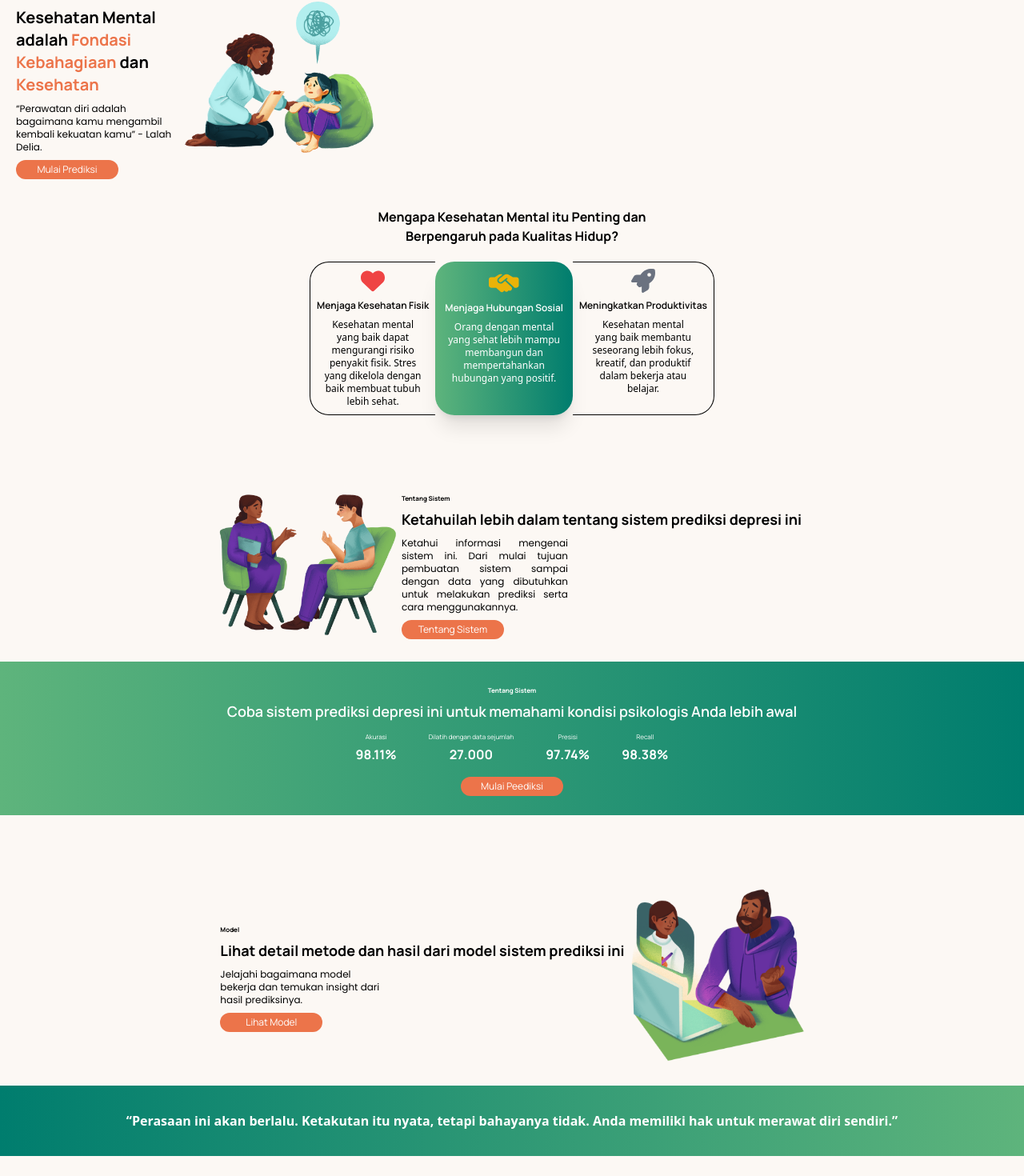
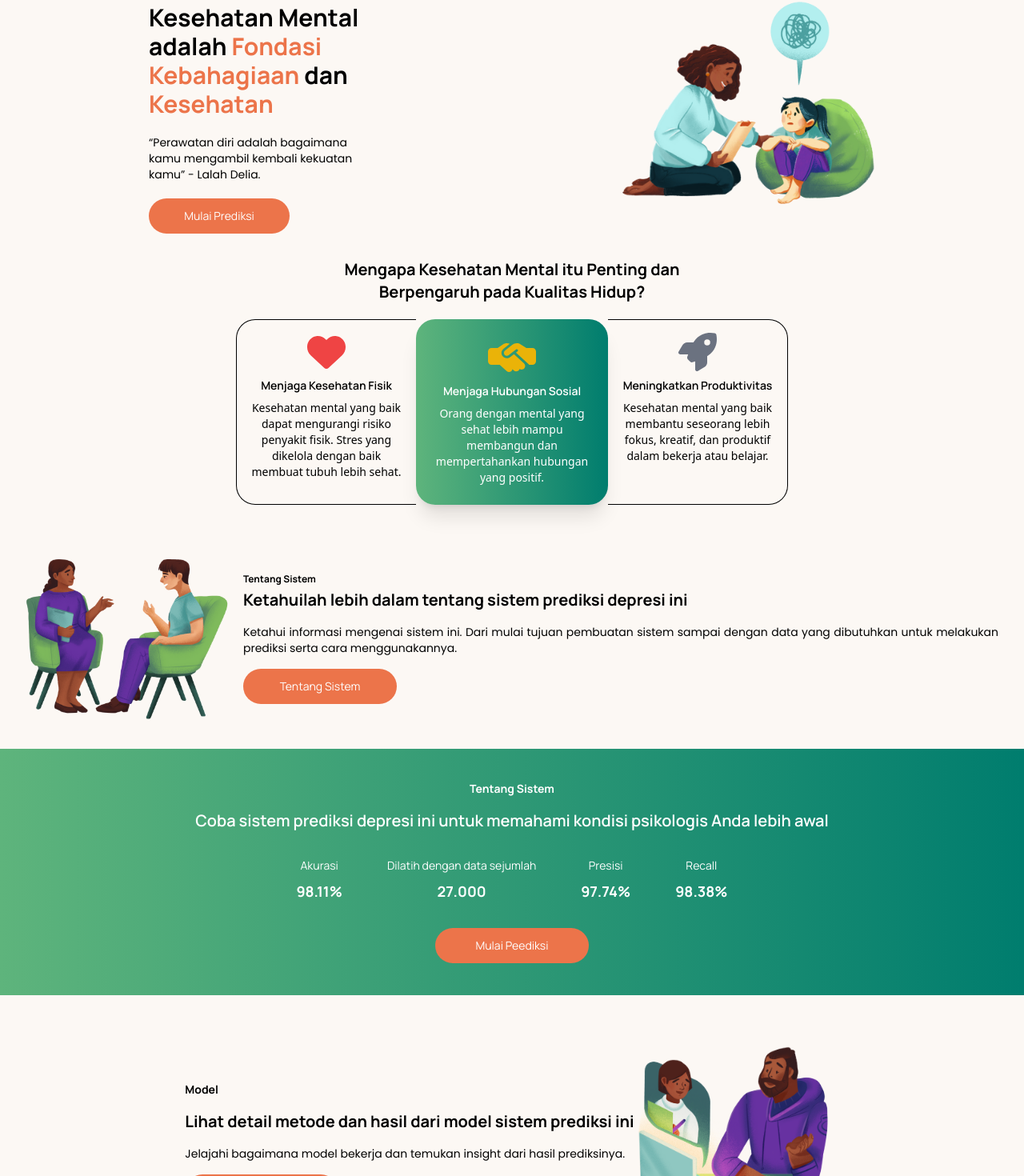
Before and after one commit to injanisgg/mhealth, a React (Vite) app in the folder frontend-react/: page / in a window 1280 px wide. Shown: the part 92-1562 px from the top of the page at 80% size. Built offline with nearby package versions, Linux system fonts and the light colour scheme.

Commit message:
add responsive

```diff
--- a/frontend-react/src/components/DepressionForm.jsx
+++ b/frontend-react/src/components/DepressionForm.jsx
@@ -133,7 +133,7 @@ function DepressionForm() {
       {result && (
         <div className={`mt-6 p-4 border rounded-xl shadow-md
         ${result.status === "error" ? "bg-red-50 border-red-500"
-          : result.prediction === 1 ? "bg-button border-black"
+          : result.prediction === 1 ? "bg-red-600 border-black"
           : 'bg-gradient-to-r from-light-green to-thick-green'}` }>
           {result.status === "success" ? (
             <div className="flex flex-col justify-around text-center items-center text-white gap-5">
--- a/frontend-react/src/components/Footer.jsx
+++ b/frontend-react/src/components/Footer.jsx
@@ -2,18 +2,19 @@ import React from 'react'
 
 function Footer() {
   return (
-    <div className='w-full mt-20 sm:mt-12 bg-gradient-to-r from-light-green to-thick-green p-10 sm:p-5'>
-      <div className="flex justify-evenly text-white">
+    <div className='w-full mt-20 sm:mt-12 mb-0 bg-gradient-to-r from-light-green to-thick-green p-10 sm:p-2 md:p-5'>
+      <div className="flex flex-col items-center gap-5">
+        <div className="flex gap-10 sm:gap-8 md:gap-12 text-white">
           <div className="flex flex-col gap-3">
               <h1 className='text-lg font-main font-bold'>Myndcure</h1>
-            <div className='flex flex-col text-xs sm:text-[8px] font-thin'>
+              <div className='flex flex-col gap-5 sm:gap-0 md:gap-2 text-xs sm:text-[8px] md:text-sm font-normal sm:font-thin md:font-extralight'>
                   <span>Temukan depresimu lebih cepat</span>
                   <span>Temukan Pertolongan lebih cepat</span>
               </div>
           </div>
           <div className="flex flex-col gap-3">
               <h1 className='text-base font-main font-medium'>Halaman</h1>
-            <div className='flex flex-col text-xs sm:text-[8px] font-thin font-secondary'>
+              <div className='flex flex-col gap-5 sm:gap-0 md:gap-2 text-xs sm:text-[8px] md:text-sm font-normal sm:font-thin md:font-extralight font-secondary'>
                   <a href='/'>Beranda</a>
                   <a href='/about'>Tentang Sistem</a>
                   <a href='/predict'>Prediksi</a>
@@ -22,7 +23,7 @@ function Footer() {
           </div>
           <div className="flex flex-col gap-3">
               <h1 className='text-base font-main font-medium'>Kontak</h1>
-            <div className='flex flex-col text-xs sm:text-[8px] font-thin font-secondary'>
+              <div className='flex flex-col gap-5 sm:gap-0 md:gap-2 text-xs sm:text-[8px] md:text-sm font-normal sm:font-thin md:font-extralight font-secondary'>
                   <a href=''>088877554</a>
                   <a href=''>myndcure@gmail.com</a>
                   <a href=''>Linkedin</a>
@@ -30,6 +31,10 @@ function Footer() {
               </div>
           </div>
         </div>
+        <div className="border-t-2 sm:border-t md:border-t-2 border-white text-white text-xs sm:text-[8px] md:text-xs w-full flex justify-center">
+          <p>Copyright 2025; xxx all right reserved</p>
+        </div>
+      </div>
     </div>
   )
 }
--- a/frontend-react/src/components/ResponsiveBar.jsx
+++ b/frontend-react/src/components/ResponsiveBar.jsx
@@ -79,7 +79,7 @@ function ResponsiveBar() {
             to={tab.path}
             onClick={() => setActiveTab(tab.id)}
             className={`flex flex-col items-center text-gray-600
-              ${location.pathname === tab.path ? "text-thick-green" : ''}`}
+              ${location.pathname === tab.path ? "text-thick-green font-bold" : ''}`}
           >
             <FontAwesomeIcon
               icon={location.pathname === tab.path ? tab.solidIcon : tab.thinIcon}
--- a/frontend-react/src/pages/Home.jsx
+++ b/frontend-react/src/pages/Home.jsx
@@ -8,126 +8,130 @@ import predictHome from '../img/predict-home.png';
 
 function Home() {
   return (
-  <div className='pb-0 sm:pb-16'>
+  <div className='pb-0 sm:pb-16 md:pb-16'>
       {/* main banner */}
+      <div className="mx-5 sm:mx-1 md:mx-5">
         <div className='w-full bg-transparent px-5 py-8 sm:px-4 sm:py-7 lg:mt-16'>
-        <div className="flex flex-col gap-5 sm:gap-2 mx-5 sm:mx-1">
-          <h1 className='text-xl font-main font-bold lg:hidden text-black'>Myndcure</h1>
-          <div className="flex items-center">
-            <div className="flex flex-col gap-5 sm:gap-2">
-              <h1 className='flex flex-col font-main text-xl sm:text-xl font-bold z-0'>
+          <div className="flex items-center justify-around">
+            <div className="flex flex-col gap-5 sm:gap-2 md:gap-5">
+              <h1 className='text-xl sm:text-xl md:text-2xl font-main font-bold lg:hidden text-black'>Myndcure</h1>
+              <h1 className='flex flex-col font-main text-xl sm:text-xl md:text-3xl font-bold z-0'>
                 <span className='text-black'>Kesehatan Mental</span>
                 <span className='text-black'>adalah <span className='text-button'>Fondasi</span> </span>
                 <span className='text-button'>Kebahagiaan <span className='text-black'>dan</span> </span>
                 <span className='text-button'>Kesehatan</span>
               </h1>
-              <p className='font-secondary text-sm sm:text-xs w-80 sm:w-52'>“Perawatan diri adalah bagaimana kamu mengambil kembali kekuatan kamu” - Lalah Delia.</p>
-              <button className='w-60 sm:w-32 py-1 text-sm sm:text-xs text-white font-main bg-button rounded-full'>
+              <p className='font-secondary text-sm sm:text-xs md:text-sm w-80 sm:w-52 md:w-72'>“Perawatan diri adalah bagaimana kamu mengambil kembali kekuatan kamu” - Lalah Delia.</p>
+              <button className='w-60 sm:w-32 md:w-44 py-1 sm:py-1 md:py-3 text-sm sm:text-xs md:text-sm text-white font-main bg-button rounded-full'>
                 <a href="/predict">Mulai Prediksi</a>
               </button>
             </div>
-            <img src={headerHome} alt="Woman with girl" className='w-72 sm:w-60 z-10 sm:mb-10' />
+            <img src={headerHome} alt="Woman with girl" className='w-72 sm:w-60 md:w-80 z-10 sm:mb-10' />
           </div>
         </div>
       </div>
 
     {/* section info the importance */}
-    <div className="flex flex-col justify-center items-center gap-5 mx-20 sm:mx-5 relative">
-      <div className='flex justify-center text-center font-bold font-main'>
+    <div className="mx-20 sm:mx-5 md:mx-10">
+      <div className="flex flex-col justify-center items-center gap-5 relative">
+        <div className='flex justify-center text-center font-bold font-main text-sm sm:text-lg md:text-xl'>
           <h1>Mengapa Kesehatan Mental itu Penting dan <br /> Berpengaruh pada Kualitas Hidup?</h1>
         </div>
         <div className="relative flex">
-        <div className='flex flex-col gap-2 items-center p-2 border-black border-y border-l rounded-l-3xl'>
-          <FontAwesomeIcon icon={faHeart} className='text-5xl sm:text-3xl text-red-500'/>
-          <h3 className='font-main font-semibold text-base sm:text-xs text-center'>Menjaga Kesehatan Fisik</h3>
-          <p className='w-44 sm:w-32 text-sm sm:text-xs text-center'>Kesehatan mental yang baik dapat mengurangi risiko penyakit fisik. Stres yang dikelola dengan baik membuat tubuh lebih sehat.</p>
+          <div className='flex flex-col gap-2 items-center p-2 sm:p-2 md:p-4 border-black border-y border-l rounded-l-3xl'>
+            <FontAwesomeIcon icon={faHeart} className='text-5xl sm:text-3xl md:text-5xl text-red-500'/>
+            <h3 className='font-main font-semibold text-base sm:text-xs md:text-sm text-center'>Menjaga Kesehatan Fisik</h3>
+            <p className='w-44 sm:w-32 md:w-48 text-sm sm:text-xs md:text-sm text-center'>Kesehatan mental yang baik dapat mengurangi risiko penyakit fisik. Stres yang dikelola dengan baik membuat tubuh lebih sehat.</p>
           </div>
-        <div className='relative z-0 sm:z-10 shadow-xl flex flex-col gap-2 items-center rounded-3xl p-3 bg-gradient-to-r from-light-green to-thick-green text-white'>
-          <FontAwesomeIcon icon={faHandshakeSimple} className='text-5xl sm:text-3xl text-yellow-500'/>
-          <h3 className='font-main font-semibold text-base sm:text-xs text-center'>Menjaga Hubungan Sosial</h3>
-          <p className='w-44 sm:w-36 text-sm sm:text-xs text-center'>Orang dengan mental yang sehat lebih mampu membangun dan mempertahankan hubungan yang positif.</p>
+          <div className='relative z-10 shadow-xl flex flex-col gap-2 items-center rounded-3xl p-3 sm:p-3 md:p-6 bg-gradient-to-r from-light-green to-thick-green text-white'>
+            <FontAwesomeIcon icon={faHandshakeSimple} className='text-5xl sm:text-5xl text-yellow-500'/>
+            <h3 className='font-main font-semibold text-base sm:text-xs md:text-sm text-center'>Menjaga Hubungan Sosial</h3>
+            <p className='w-44 sm:w-36 md:w-48 text-sm sm:text-xs md:text-sm text-center'>Orang dengan mental yang sehat lebih mampu membangun dan mempertahankan hubungan yang positif.</p>
           </div>
-        <div className='relative flex flex-col gap-2 items-center p-2 border-black border-y border-r rounded-r-3xl'>
-          <FontAwesomeIcon icon={faRocket} className='text-5xl sm:text-3xl text-gray-500'/>
-          <h3 className='font-main font-semibold text-base sm:text-xs text-center'>Meningkatkan Produktivitas</h3>
-          <p className='w-44 sm:w-32 text-sm sm:text-xs text-center'>Kesehatan mental yang baik membantu seseorang lebih fokus, kreatif, dan produktif dalam bekerja atau belajar.</p>
+          <div className='relative flex flex-col gap-2 items-center p-2 sm:p-2 md:p-4 border-black border-y border-r rounded-r-3xl'>
+            <FontAwesomeIcon icon={faRocket} className='text-5xl sm:text-3xl md:text-5xl text-gray-500'/>
+            <h3 className='font-main font-semibold text-base sm:text-xs md:text-sm text-center'>Meningkatkan Produktivitas</h3>
+            <p className='w-44 sm:w-32 md:w-48 text-sm sm:text-xs md:text-sm text-center'>Kesehatan mental yang baik membantu seseorang lebih fokus, kreatif, dan produktif dalam bekerja atau belajar.</p>
+          </div>
         </div>
       </div>
     </div>
 
     {/* section for page about */}
-    <div className='w-full bg-transparent px-5 py-8 sm:px-4 sm:py-7 lg:mt-16'>
-      <div className="flex items-center justify-center">
-        <img src={aboutHome} alt="Woman with girl" className='w-72 sm:w-56' />
-        <div className="flex flex-col gap-5 sm:gap-0 mx-5 sm:mx-1">
-          <h1 className='text-base sm:text-[8px] font-bold font-main text-black'>Tentang Sistem</h1>
-          <div className="flex flex-col gap-5 sm:gap-2">
-            <h1 className='flex flex-col font-main text-xl sm:text-lg font-bold z-0'>
+    <div className="mx-5 my-8 sm:mx-4 sm:my-7 md:mx-8 md:my-9 lg:mt-16">
+      <div className='w-full bg-transparent'>
+        <div className="flex items-center justify-center gap-2 sm:gap-2 md:gap-4">
+          <img src={aboutHome} alt="Woman with girl" className='w-72 sm:w-56 md:w-64' />
+          <div className="flex flex-col gap-5 sm:gap-0 md:gap-1">
+            <h1 className='text-base sm:text-[8px] md:text-xs font-bold font-main text-black'>Tentang Sistem</h1>
+            <div className="flex flex-col gap-5 sm:gap-2 md:gap-4">
+              <h1 className='flex flex-col font-main text-xl sm:text-lg md:text-xl font-bold z-0'>
                 Ketahuilah lebih dalam tentang sistem prediksi depresi ini
               </h1>
-            <p className='font-secondary text-sm sm:text-xs w-80 sm:w-52 text-justify'>
+              <p className='font-secondary text-sm sm:text-xs md:text-sm text-justify'>
                 Ketahui informasi mengenai sistem ini. Dari mulai tujuan pembuatan sistem sampai dengan data yang dibutuhkan untuk melakukan prediksi serta cara menggunakannya.
               </p>
-            <button className='w-60 sm:w-32 py-1 text-sm sm:text-xs text-white font-main bg-button rounded-full'>
+              <button className='w-60 sm:w-32 md:w-48 py-1 sm:py-1 md:py-3 text-sm sm:text-xs md:text-sm text-white font-main bg-button rounded-full'>
                 <a href="/about">Tentang Sistem</a>
               </button>
             </div>
           </div>
         </div>
       </div>
+    </div>
 
     {/* section for page predict */}
-      <div className="text-white bg-gradient-to-r from-light-green to-thick-green w-full py-5 sm:py-6">
-        <div className="flex flex-col gap-5 sm:gap-0 mx-5 sm:mx-1 justify-center items-center">
-          <p className='text-base sm:text-[8px] font-bold font-main'>Tentang Sistem</p>
-          <h1 className='font-main text-xl sm:text-lg font-semibold text-center mb-5 sm:mb-2'>
+      <div className="text-white bg-gradient-to-r from-light-green to-thick-green w-full p-5 sm:p-8 md:p-10">
+        <div className="flex flex-col gap-5 sm:gap-0 md:gap-4 justify-center items-center">
+          <p className='text-base sm:text-[8px] md:text-sm font-bold font-main'>Tentang Sistem</p>
+          <h1 className='font-main text-xl sm:text-lg md:text-xl font-semibold text-center mb-5 sm:mb-2 md:mb-4'>
           Coba sistem prediksi depresi ini untuk memahami kondisi psikologis Anda lebih awal
           </h1>
-          <div className="flex gap-10 sm:gap-10 justify-center">
-            <div className="flex flex-col gap-2 sm:gap-0 items-center font-main">
-              <p className='text-sm sm:text-[8px]'>Akurasi</p>
-              <h3 className='text-base font-bold'>98.11%</h3>
+          <div className="flex gap-10 sm:gap-10 md:gap-14 justify-center">
+            <div className="flex flex-col gap-2 sm:gap-0 md:gap-2 items-center font-main">
+              <p className='text-sm sm:text-[8px] md:text-sm'>Akurasi</p>
+              <h3 className='text-base sm:text-base md:text-lg font-bold'>98.11%</h3>
             </div>
-            <div className="flex flex-col gap-2 sm:gap-0 items-center font-main">
-              <p className='text-sm sm:text-[8px]'>Dilatih dengan data sejumlah</p>
-              <h3 className='text-base font-bold'>27.000</h3>
+            <div className="flex flex-col gap-2 sm:gap-0 md:gap-2 items-center font-main">
+              <p className='text-sm sm:text-[8px] md:text-sm'>Dilatih dengan data sejumlah</p>
+              <h3 className='text-base sm:text-base md:text-lg font-bold'>27.000</h3>
             </div>
-            <div className="flex flex-col gap-2 sm:gap-0 items-center font-main">
-              <p className='text-sm sm:text-[8px]'>Presisi</p>
-              <h3 className='text-base font-bold'>97.74%</h3>
+            <div className="flex flex-col gap-2 sm:gap-0 md:gap-2 items-center font-main">
+              <p className='text-sm sm:text-[8px] md:text-sm'>Presisi</p>
+              <h3 className='text-base sm:text-base md:text-lg font-bold'>97.74%</h3>
             </div>
-            <div className="flex flex-col gap-2 sm:gap-0 items-center font-main">
-              <p className='text-sm sm:text-[8px]'>Recall</p>
-              <h3 className='text-base font-bold'>98.38%</h3>
+            <div className="flex flex-col gap-2 sm:gap-0 md:gap-2 items-center font-main">
+              <p className='text-sm sm:text-[8px] md:text-sm'>Recall</p>
+              <h3 className='text-base sm:text-base md:text-lg font-bold'>98.38%</h3>
             </div>
           </div>
-          <button className='w-60 sm:w-32 mt-0 sm:mt-4 py-1 text-sm sm:text-xs text-white font-main bg-button rounded-full'>
+          <button className='w-60 sm:w-32 md:w-48 mt-0 sm:mt-4 md:mt-4 py-1 sm:p-1 md:p-3 text-sm sm:text-xs md:text-sm text-white font-main bg-button rounded-full'>
             <a href="/predict">Mulai Peediksi</a>
           </button>
         </div>
       </div>
 
     {/* section info page model */}
-    <div className='w-full bg-transparent px-5 py-8 sm:px-4 sm:py-7 lg:mt-16'>
+    <div className='mx-5 my-8 sm:mx-4 md:mx-8 sm:my-7 md:my-9 lg:mt-16'>
       <div className="flex items-center justify-center">
-        <div className="flex flex-col gap-5 sm:gap-0 mx-5 sm:mx-1">
-          <h1 className='text-base sm:text-[8px] font-bold font-main text-black'>Model</h1>
-          <div className="flex flex-col gap-5 sm:gap-2">
-            <h1 className='flex flex-col font-main text-xl sm:text-lg font-bold'>
+        <div className="flex flex-col gap-5 sm:gap-0 md:gap-4">
+          <h1 className='text-base sm:text-[8px] md:text-sm font-bold font-main text-black'>Model</h1>
+          <div className="flex flex-col gap-5 sm:gap-2 md:gap-4">
+            <h1 className='flex flex-col font-main text-xl sm:text-lg md:text-xl font-bold'>
               Lihat detail metode dan hasil dari model sistem prediksi ini
             </h1>
-            <p className='font-secondary text-sm sm:text-xs w-80 sm:w-52'>Jelajahi bagaimana model bekerja dan temukan insight dari hasil prediksinya.</p>
-            <button className='w-60 sm:w-32 py-1 text-sm sm:text-xs text-white font-main bg-button rounded-full'>
+            <p className='font-secondary text-sm sm:text-xs md:text-sm'>Jelajahi bagaimana model bekerja dan temukan insight dari hasil prediksinya.</p>
+            <button className='w-60 sm:w-32 md:w-48 py-1 sm:py-1 md:py-3 text-sm sm:text-xs md:text-sm text-white font-main bg-button rounded-full'>
               <a href="/model">Lihat Model</a>
             </button>
           </div>
         </div>
-        <img src={predictHome} alt="Woman with girl" className='w-72 sm:w-56' />
+        <img src={predictHome} alt="Woman with girl" className='w-72 sm:w-56 md:w-64' />
       </div>
     </div>
 
     {/* quotes */}
-    <div className="bg-gradient-to-r from-thick-green to-light-green w-full p-8  text-white font-bold text-center mb-20 sm:mb-16">
+    <div className="bg-gradient-to-r from-thick-green to-light-green w-full p-8  sm:p-8 md:p-10 sm:text-base md:text-lg text-white font-bold text-center">
     “Perasaan ini akan berlalu. Ketakutan itu nyata, tetapi bahayanya tidak.
       Anda memiliki hak untuk merawat diri sendiri.”
     </div>
--- a/frontend-react/src/pages/Model.jsx
+++ b/frontend-react/src/pages/Model.jsx
@@ -67,27 +67,27 @@ function Model() {
             <div className="flex flex-col p-5 sm:p-2 justify-around text-center items-center text-white bg-gradient-to-r from-light-green to-thick-green rounded-3xl">
               <img src={Flask} alt="logo" className='w-32 sm:w-12'/>
               <p className="text-lg sm:text-base font-bold font-main">Flask</p>
-              <p className='text-sm sm:text-[8px] text-center w-32 font-secondary'>Flask digunakan sebagai backend dari sistem ini yang melakukan prediksi dan mengirimkannya pada frontend</p>
+              <p className='text-sm sm:text-[8px] text-center w-60 sm:w-36 leading-tight font-secondary'>Flask digunakan sebagai backend dari sistem ini yang melakukan prediksi dan mengirimkannya pada frontend</p>
             </div>
-            <div className="flex flex-col p-5 sm:p-2 justify-around text-center items-center text-white bg-transparent rounded-3xl">
+            <div className="flex flex-col p-5 sm:p-2 justify`-around text-center items-center text-white bg-transparent rounded-3xl">
               <img src={ReactVite} alt="logo" className='w-32 sm:w-16'/>
               <p className="text-lg sm:text-base font-bold font-main text-black">React Vite</p>
-              <p className='text-sm sm:text-[8px] text-center w-32 font-secondary text-black'>React vite digunakan sebagai frontend dengan membuat UI yang menarik dan menerima API dari backend</p>
+              <p className='text-sm sm:text-[8px] text-center w-60 sm:w-36 leading-tight font-secondary text-black'>React vite digunakan sebagai frontend dengan membuat UI yang menarik dan menerima API dari backend</p>
             </div>
             <div className="flex flex-col p-5 sm:p-2 justify-around text-center items-center text-white bg-transparent rounded-3xl">
               <img src={FontAwesome} alt="logo" className='w-32 sm:w-9'/>
               <p className="text-lg sm:text-base font-bold font-main text-black">Fontawesome</p>
-              <p className='text-sm sm:text-[8px] text-center w-32 font-secondary text-black'>Fontawesome digunakan untuk menunjang frontend dengan mengambil icon-icon yang sesuai untuk frontend</p>
+              <p className='text-sm sm:text-[8px] text-center w-60 sm:w-36 leading-tight font-secondary text-black'>Fontawesome digunakan untuk menunjang frontend dengan mengambil icon-icon yang sesuai untuk frontend</p>
             </div>
             <div className="flex flex-col p-5 sm:p-2 justify-around text-center items-center text-white bg-gradient-to-r from-light-green to-thick-green rounded-3xl">
               <img src={Tailwind} alt="logo" className='w-32 sm:w-12'/>
               <p className="text-lg sm:text-base font-bold font-main">Tailwindcss</p>
-              <p className='text-sm sm:text-[8px] text-center w-32 font-secondary'>Tailwindcss digunakan untuk membuat UI yang menarik untuk frontend</p>
+              <p className='text-sm sm:text-[8px] text-center w-60 sm:w-36 leading-tight font-secondary'>Tailwindcss digunakan untuk membuat UI yang menarik untuk frontend</p>
             </div>
           </div>
         </div>
+
       </div>
-
     <Footer />
     </div>
   )
```
Also changed, not shown: frontend-react/src/pages/About.jsx (+85 -76 lines). Lines whose indentation alone changed are shown as unchanged.
